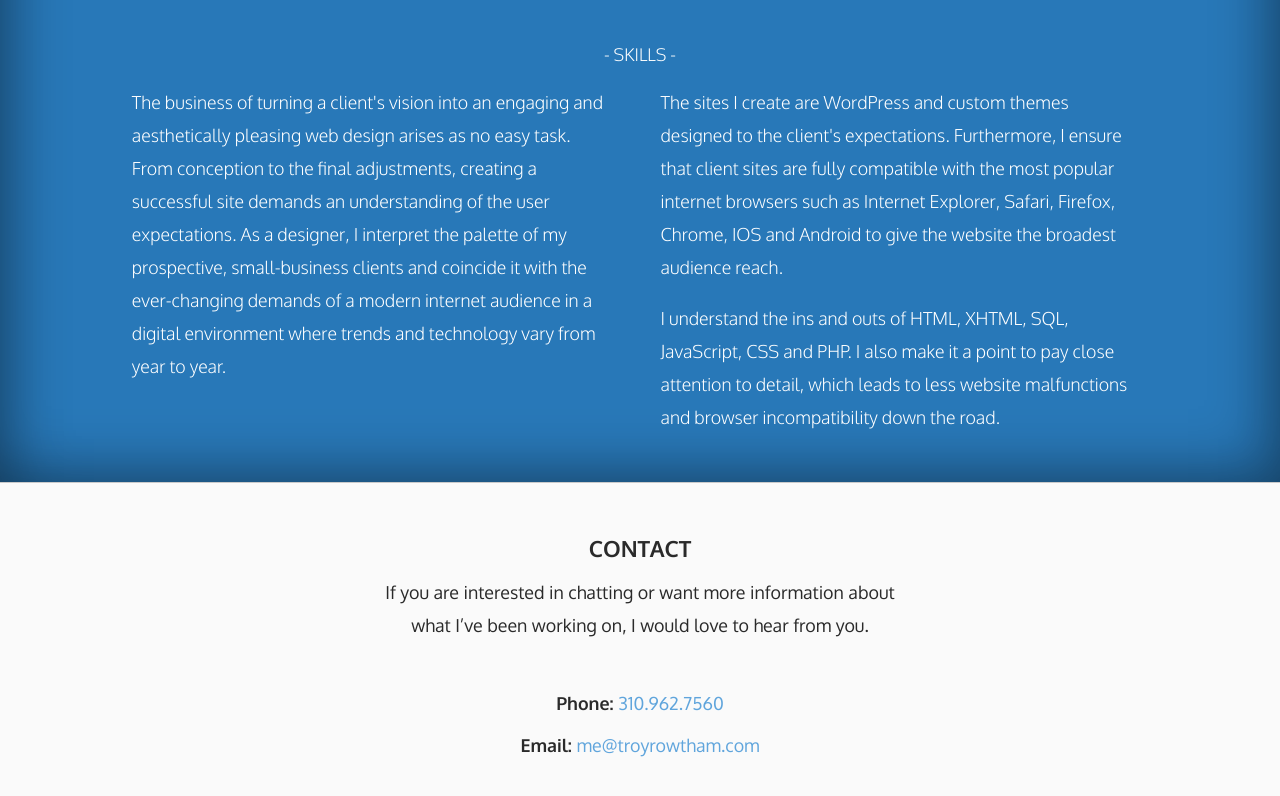
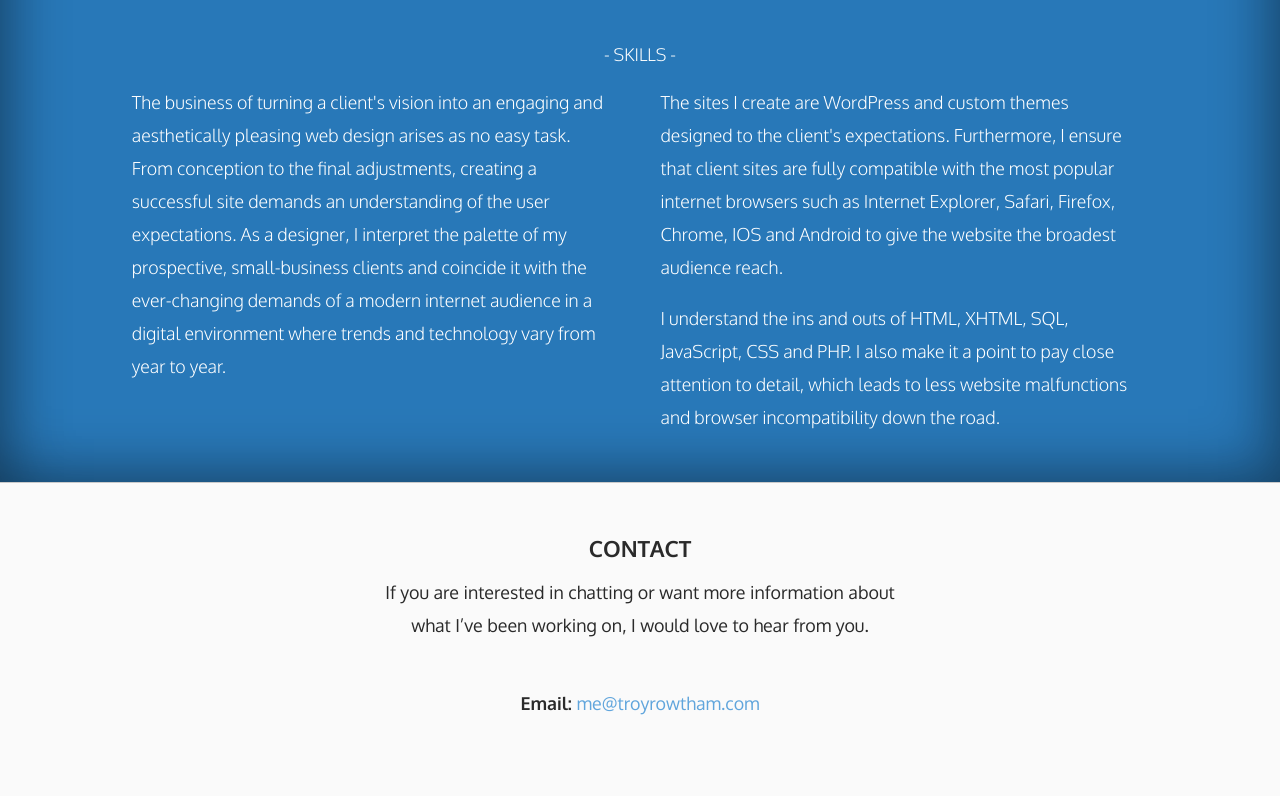
Before and after one commit to webdesignertroy/Techdegree---Project-2, a plain HTML site: page index.html in a window 1280 px wide. Shown: the part 2468-3264 px from the top of the page. Drawn offline with nearby package versions, Linux system fonts and the light colour scheme.

Commit message:
Remove some info

```diff
--- a/index.html
+++ b/index.html
@@ -107,7 +107,6 @@
     <a id="contact"></a>
     <h2>Contact</h2>
     <p class="contact-greeting">If you are interested in chatting or want more information about what I&rsquo;ve been working on, I would love to hear from you.</p>
-    <p><span class="contact">Phone:&nbsp;</span><a href="tel:3109627560">310.962.7560</a></p>
     <p><span class="contact" style="clear:right">Email:&nbsp;</span><a href="mailto:me@troyrowtham.com">me@troyrowtham.com</a></p>
 </footer>
 <div class="footer-end clearfix">
```
